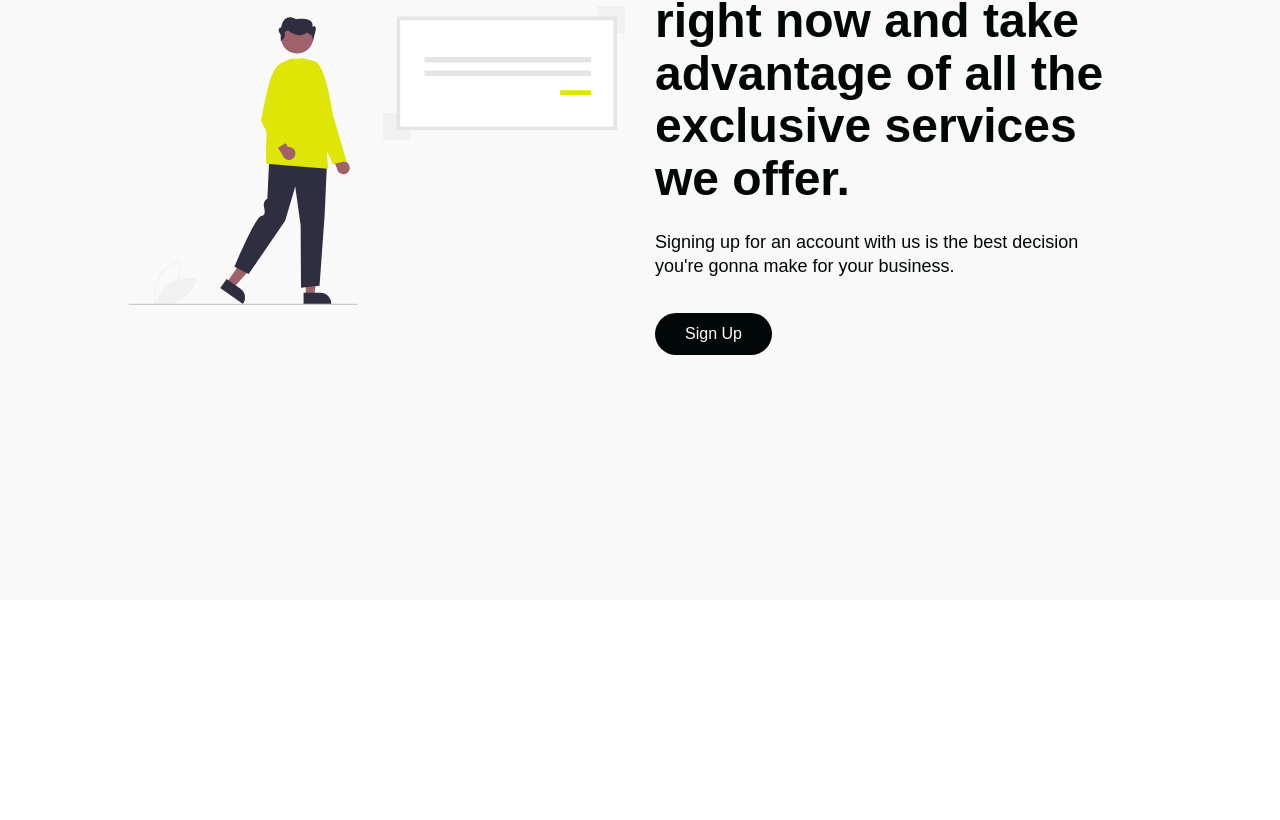
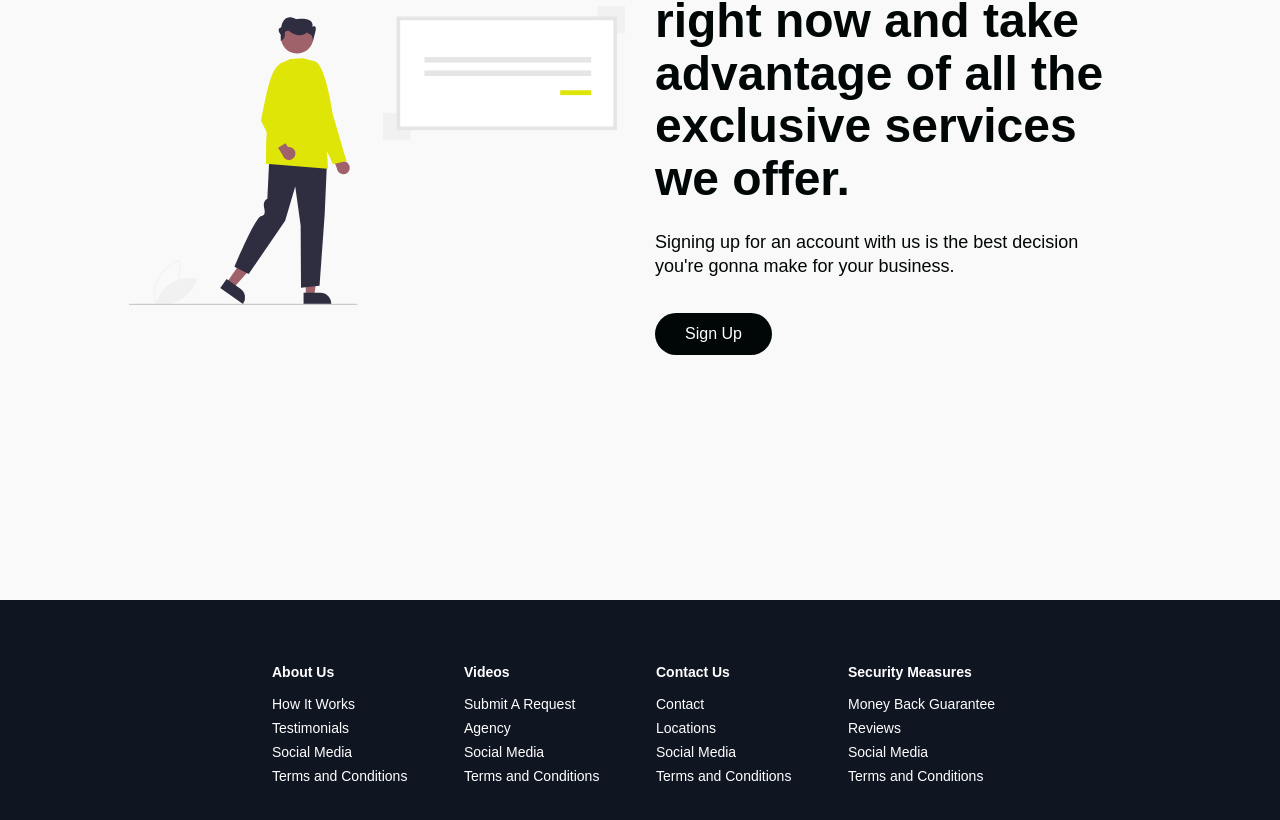
Before and after one commit to maurya512/web-solutely, a React (Create React App) app: page / in a window 1280 px wide. Shown: the part 4440-5260 px from the top of the page. Before the commit the page ends 5040 px from the top, so only its background shows below. Built offline with nearby package versions, Linux system fonts and the light colour scheme; a web font is replaced by a local one.

Commit message:
created a footer component, signing page

```diff
--- a/src/App.js
+++ b/src/App.js
@@ -1,13 +1,19 @@
 import './App.css';
-import { BrowserRouter as Router } from 'react-router-dom';
+import { BrowserRouter as Router, Switch, Route } from 'react-router-dom';
 // import Navbar from './components/Navbar';
 // import Sidebar from './components/Sidebar';
 import Home from './pages';
+import SignInPage from './pages/signin';
 
 function App() {
   return (
     <Router className="App">
-      <Home />
+      <Switch>
+        {/* hits the home page when this exact path is specified */}
+        <Route path="/" component={Home} exact />
+        {/* hits the signin page when this exact path is specified */}
+        <Route path="/signin" component={SignInPage} exact />
+      </Switch>
     </Router>
   );
 }
--- /dev/null
+++ b/src/components/Footer/FooterElement.js
@@ -0,0 +1,72 @@
+// styled components for the footer
+import styled from 'styled-components'
+import {Link} from 'react-router-dom'
+
+// styled components for Footercontainer
+export const FooterContainer = styled.footer`
+background-color: #101522;
+`
+
+// styled components for FooterWrap
+export const FooterWrap = styled.div`
+padding: 48px 24px;
+display: flex;
+flex-direction: column;
+justify-content: center;
+align-items: center;
+max-width: 1100px;
+margin: 0 auto;
+`
+// styled components for FooterLinksContainer
+export const FooterLinksContainer = styled.div`
+display: flex;
+justify-content: center;
+
+@media screen and (max-width: 820px) {
+    padding-top: 32px;
+}
+`
+// styled components for FooterLinksWrapper
+export const FooterLinksWrapper = styled.div`
+display: flex;
+
+@media screen and (max-width: 820px) {
+    flex-direction: column;
+}
+`
+// styled components for FooterLinkItems
+export const FooterLinkItems = styled.div`
+display: flex;
+flex-direction: column;
+align-items: flex-start;
+margin: 16px;
+text-align: left;
+width: 160px;
+box-sizing: border-box;
+color: #fff;
+
+@media screen and (max-width: 420px) {
+    margin: 0;
+    padding: 10px;
+    width: 100%
+}
+`
+
+// styled components for FooterLinkTitle
+export const FooterLinkTitle = styled.h1`
+font-size: 14px;
+margin-bottom: 16px;
+`
+
+// styled components for FooterLink
+export const FooterLink = styled(Link)`
+color: #fff;
+text-decoration: none;
+margin-bottom: 0.5rem;
+font-size: 14px;
+
+&:hover {
+    color: #Dee507;
+    transition: 0.3s ease-out;
+}
+`
--- /dev/null
+++ b/src/components/Footer/index.js
@@ -0,0 +1,88 @@
+import React from 'react'
+
+// import styled components from their corresponding files
+import { FooterContainer, FooterWrap, FooterLinkItems, FooterLink, FooterLinkTitle, FooterLinksContainer, FooterLinksWrapper } from './FooterElement'
+const Footer = () => {
+    return (
+        <FooterContainer>
+            <FooterWrap>
+                <FooterLinksContainer>
+                    <FooterLinksWrapper>
+                        <FooterLinkItems>
+                            <FooterLinkTitle>
+                                About Us
+                            </FooterLinkTitle>
+                            <FooterLink to="/signin">
+                                How It Works
+                            </FooterLink>
+                            <FooterLink to="/signin">
+                                Testimonials
+                            </FooterLink>
+                            <FooterLink to="/signin">
+                                Social Media
+                            </FooterLink>
+                            <FooterLink to="/signin">
+                                Terms and Conditions
+                            </FooterLink>
+                        </FooterLinkItems>
+                        <FooterLinkItems>
+                            <FooterLinkTitle>
+                                Videos
+                            </FooterLinkTitle>
+                            <FooterLink to="/signin">
+                                Submit A Request
+                            </FooterLink>
+                            <FooterLink to="/signin">
+                                Agency
+                            </FooterLink>
+                            <FooterLink to="/signin">
+                                Social Media
+                            </FooterLink>
+                            <FooterLink to="/signin">
+                                Terms and Conditions
+                            </FooterLink>
+                        </FooterLinkItems>
+                    </FooterLinksWrapper>
+                    <FooterLinksWrapper>
+                        <FooterLinkItems>
+                            <FooterLinkTitle>
+                                Contact Us
+                            </FooterLinkTitle>
+                            <FooterLink to="/signin">
+                                Contact
+                            </FooterLink>
+                            <FooterLink to="/signin">
+                                Locations
+                            </FooterLink>
+                            <FooterLink to="/signin">
+                                Social Media
+                            </FooterLink>
+                            <FooterLink to="/signin">
+                                Terms and Conditions
+                            </FooterLink>
+                        </FooterLinkItems>
+                        <FooterLinkItems>
+                            <FooterLinkTitle>
+                                Security Measures
+                            </FooterLinkTitle>
+                            <FooterLink to="/signin">
+                                Money Back Guarantee
+                            </FooterLink>
+                            <FooterLink to="/signin">
+                                Reviews
+                            </FooterLink>
+                            <FooterLink to="/signin">
+                                Social Media
+                            </FooterLink>
+                            <FooterLink to="/signin">
+                                Terms and Conditions
+                            </FooterLink>
+                        </FooterLinkItems>
+                    </FooterLinksWrapper>
+                </FooterLinksContainer>
+            </FooterWrap>
+        </FooterContainer>
+    )
+}
+
+export default Footer
--- a/src/pages/index.js
+++ b/src/pages/index.js
@@ -8,6 +8,7 @@ import Hero from '../components/Hero'
 import InfoSection from '../components/InfoSection'
 import { homeObjFour, homeObjOne, homeObjThree, homeObjTwo } from '../components/InfoSection/Data'
 import Services from '../components/Services'
+import Footer from '../components/Footer'
 const Home = () => {
     const [isOpen, setIsOpen] = useState(false)
 
@@ -32,6 +33,7 @@ const Home = () => {
             <Services />
             {/* sign up section */}
             <InfoSection {...homeObjFour} />
+            <Footer />
         </>
     )
 }
--- /dev/null
+++ b/src/pages/signin.js
@@ -0,0 +1,13 @@
+import React from 'react'
+
+const SignInPage = () => {
+    return (
+        <div>
+            <h1>
+                Sign In Page
+            </h1>
+        </div>
+    )
+}
+
+export default SignInPage
```
